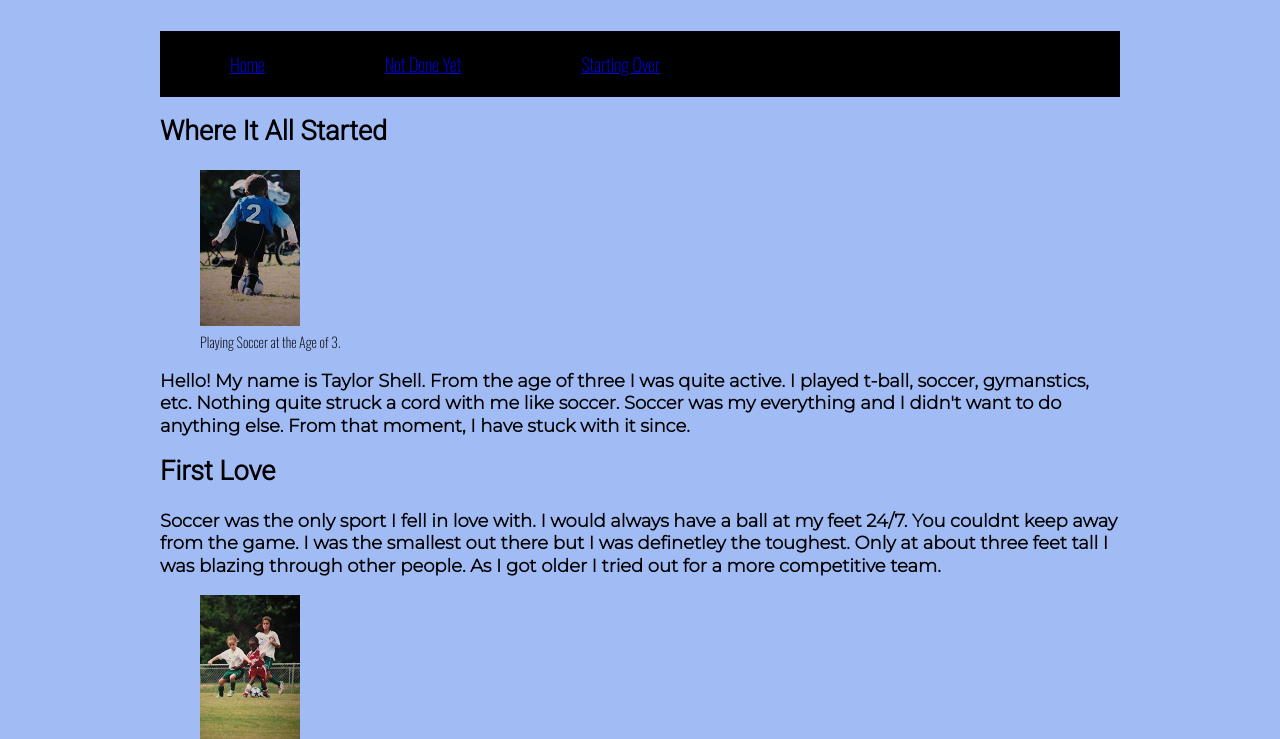
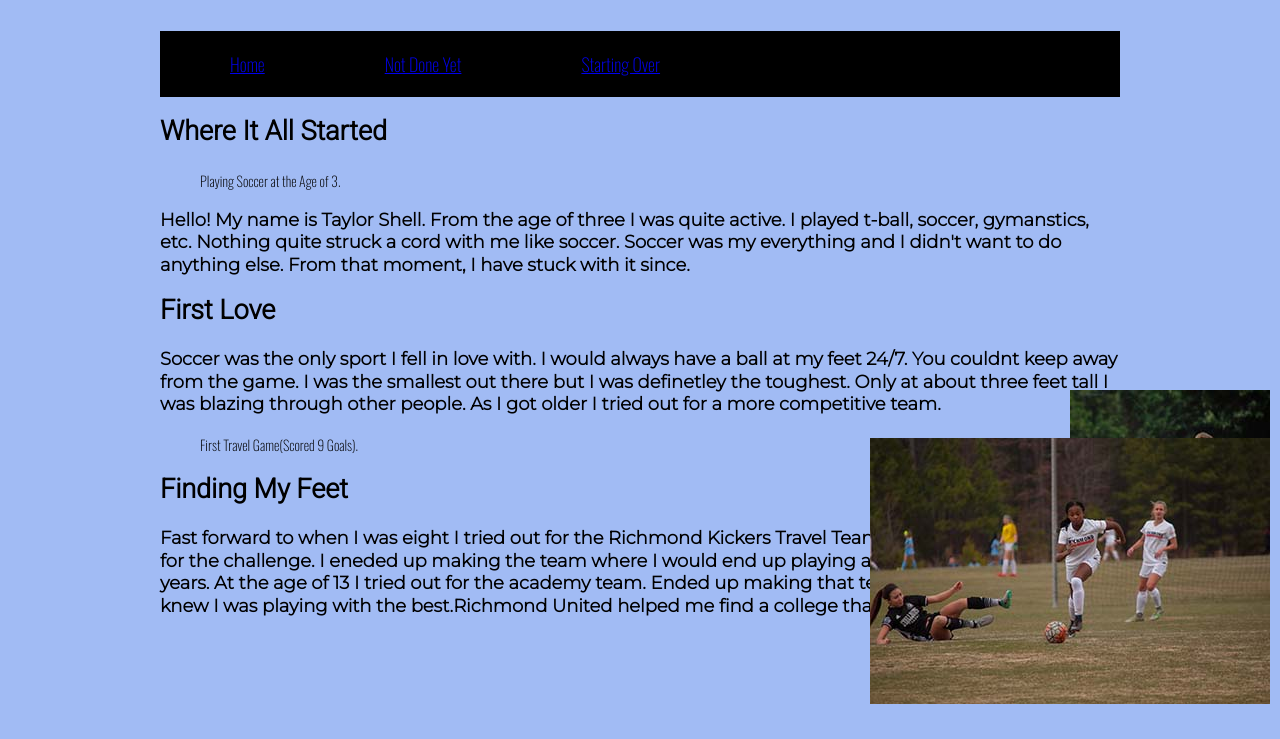
Before and after one commit to TaylorShell/taylorshell.github.io, a plain HTML site: page MyJourney.html in a window 1280 px wide. Shown: the part 86-825 px from the top of the page. After the commit the page ends 800 px from the top, so only its background shows below. Drawn offline with nearby package versions, Linux system fonts and the light colour scheme; files whose address does not match are found by name.

Commit message:
Update stylesheet.css

```diff
--- a/stylesheet.css
+++ b/stylesheet.css
@@ -100,8 +100,9 @@ font-weight: 600;
 }
 
 img{
-  max-width: 100px;
-  height: auto;
+position: fixed;
+bottom: 10px;
+right: 10px;
 }
 h1{
   color:#fff;
```
